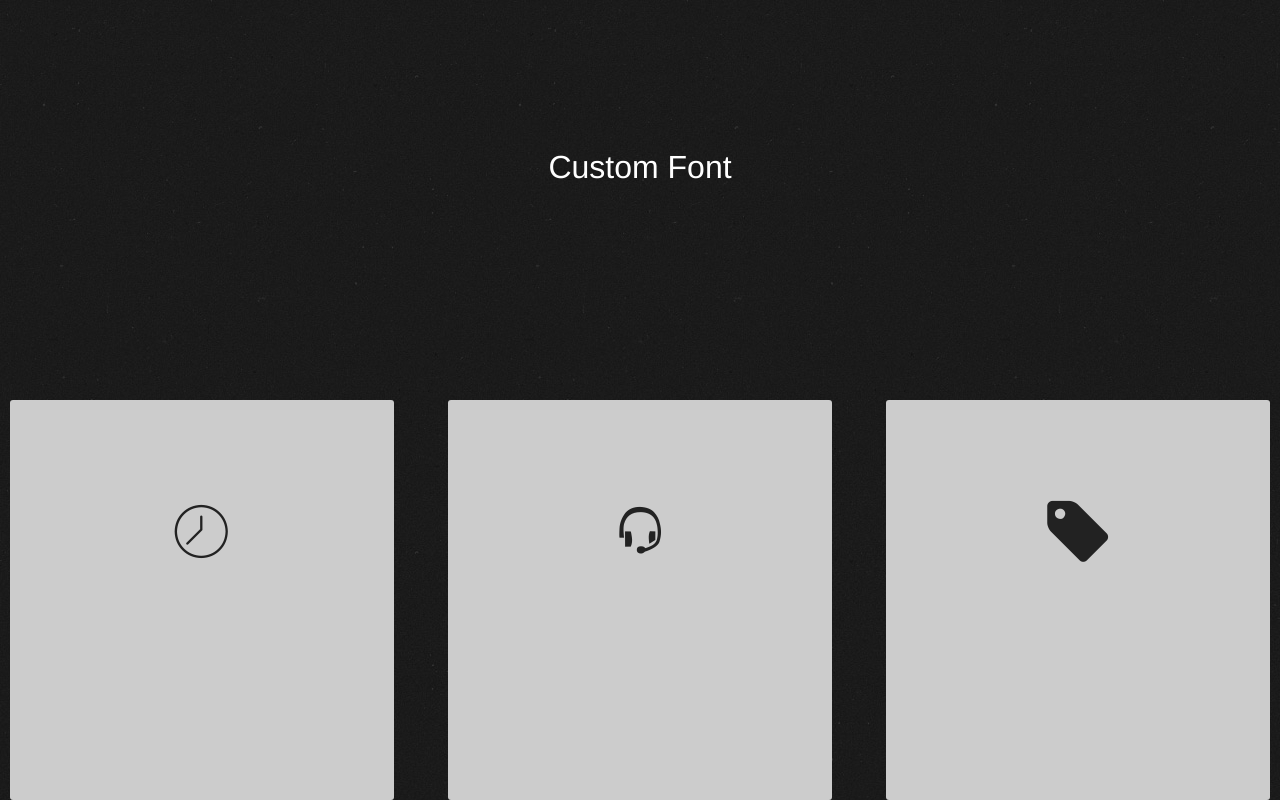
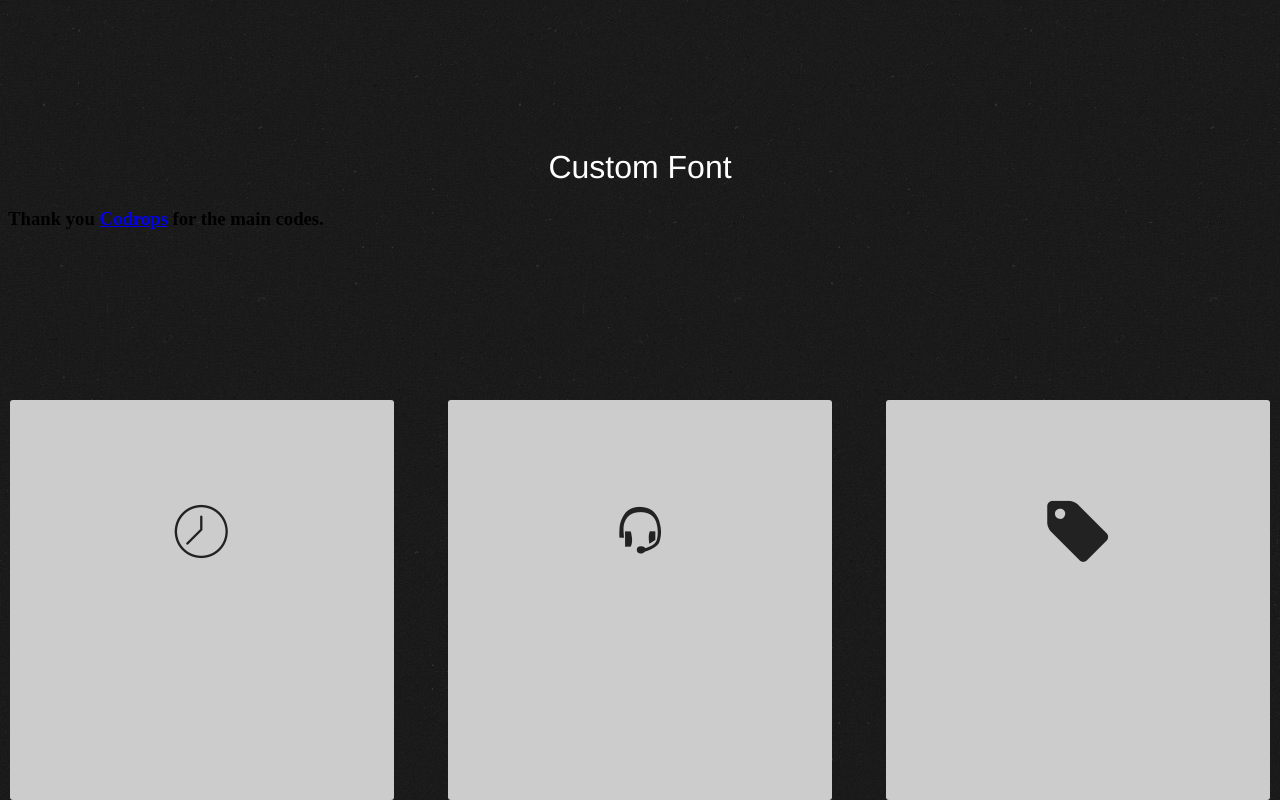
Before and after one commit to heartedmachine/exercise-1, a plain HTML site: page index.html in a window 1280 px wide. Drawn offline with Linux system fonts and the light colour scheme.

Commit message:
Added credits

```diff
--- a/index.html
+++ b/index.html
@@ -12,6 +12,7 @@
 <body>
 
 	<h1>Custom Font</h1>
+	<h3>Thank you <a href="http://tympanus.net/codrops/2014/06/19/ideas-for-subtle-hover-effects/" target="_blank">Codrops</a> for the main codes.</h3>
 		<div class="container">
 			<figure class="effect-lily">
 						<figcaption>
```
